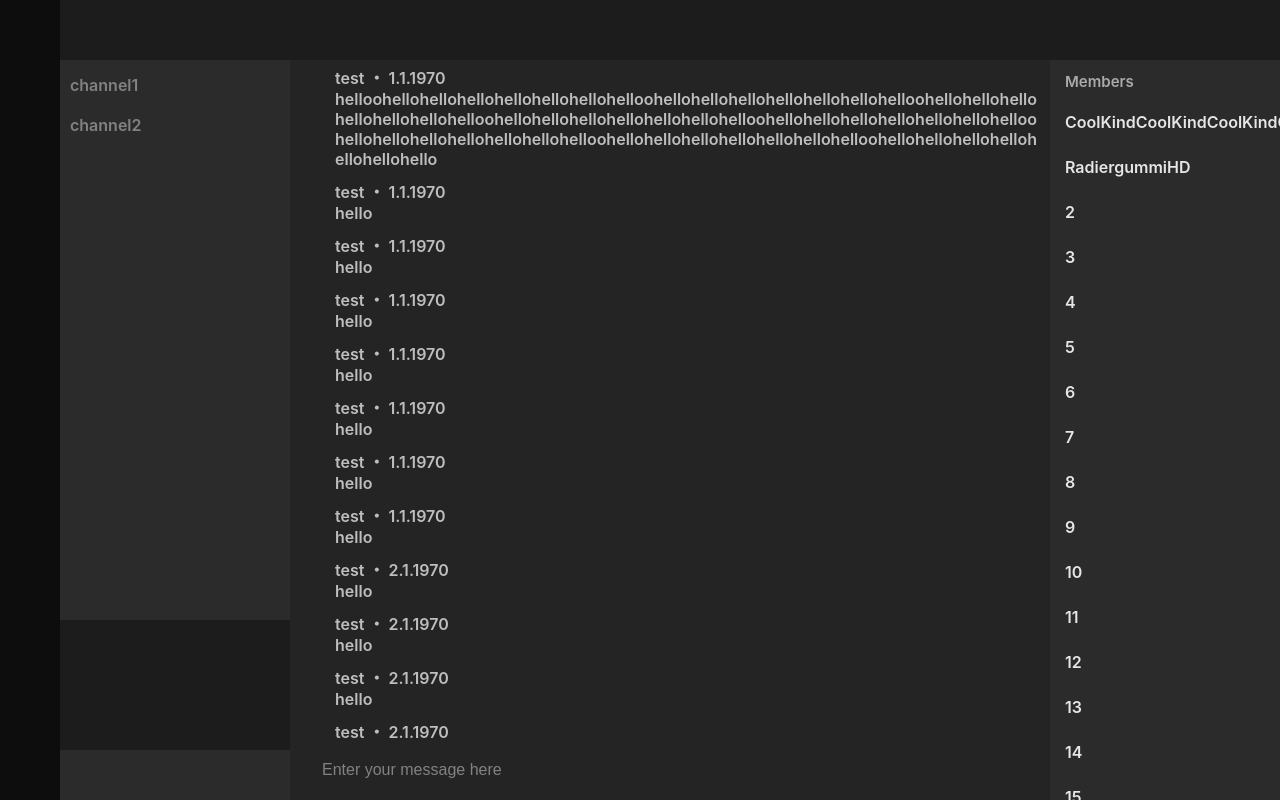
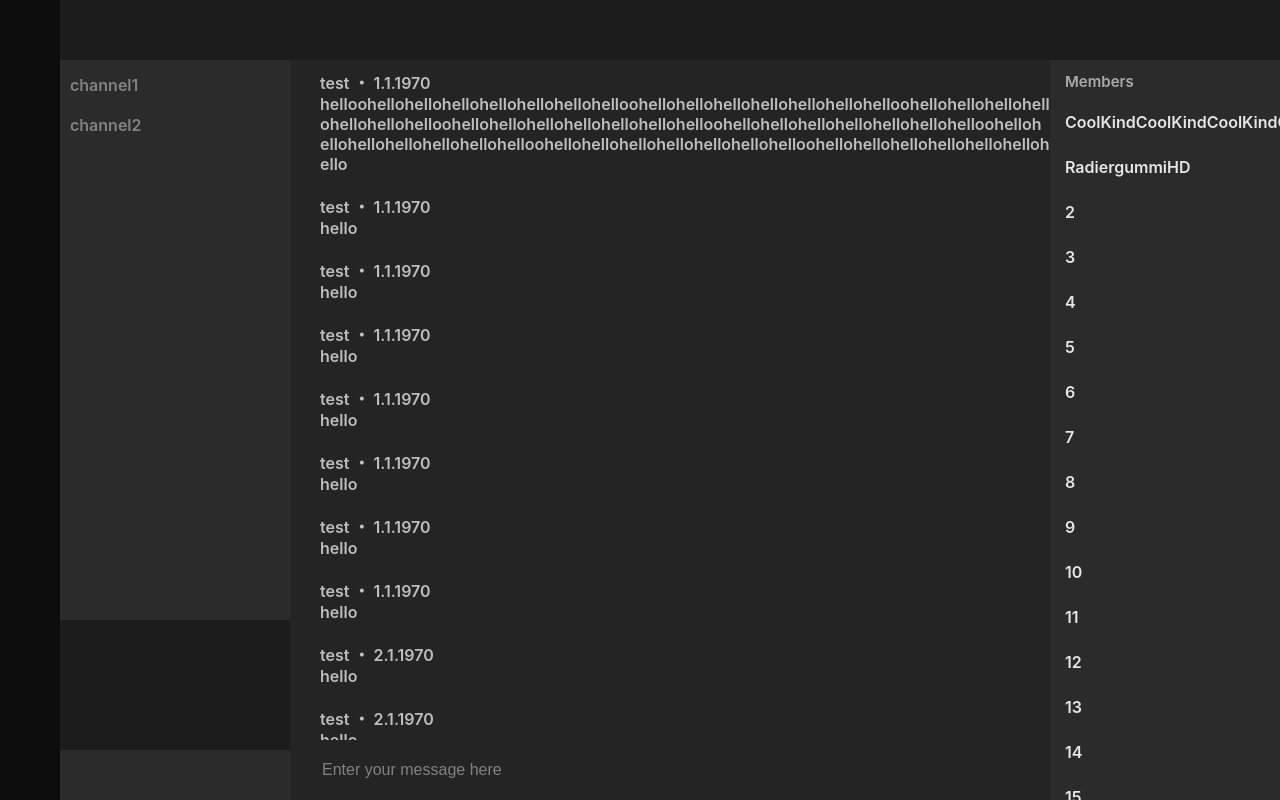
Before and after one commit to Voices-Chat/voices-webclient, a React (Vite) app: page / in a window 1280 px wide. Built offline with nearby package versions, Linux system fonts and the light colour scheme.

Commit message:
feat: added scroll-behaviour to chat

```diff
--- a/src/components/MessageEntry.css
+++ b/src/components/MessageEntry.css
@@ -2,11 +2,9 @@
     display: flex;
     flex-direction: column;
     width: 100%;
-    padding: 5px;
+    padding: 10px 0px 10px 0px;
 }
 
 .msg-text {
-    padding-right: 15px;
-    padding-left: 10px;
     word-break: break-word;
 }
--- a/src/components/MessageList.css
+++ b/src/components/MessageList.css
@@ -1,4 +1,5 @@
 .message-list {
     display: flex;
     flex-direction: column;
+    scroll-snap-type: y mandatory;
 }
```
